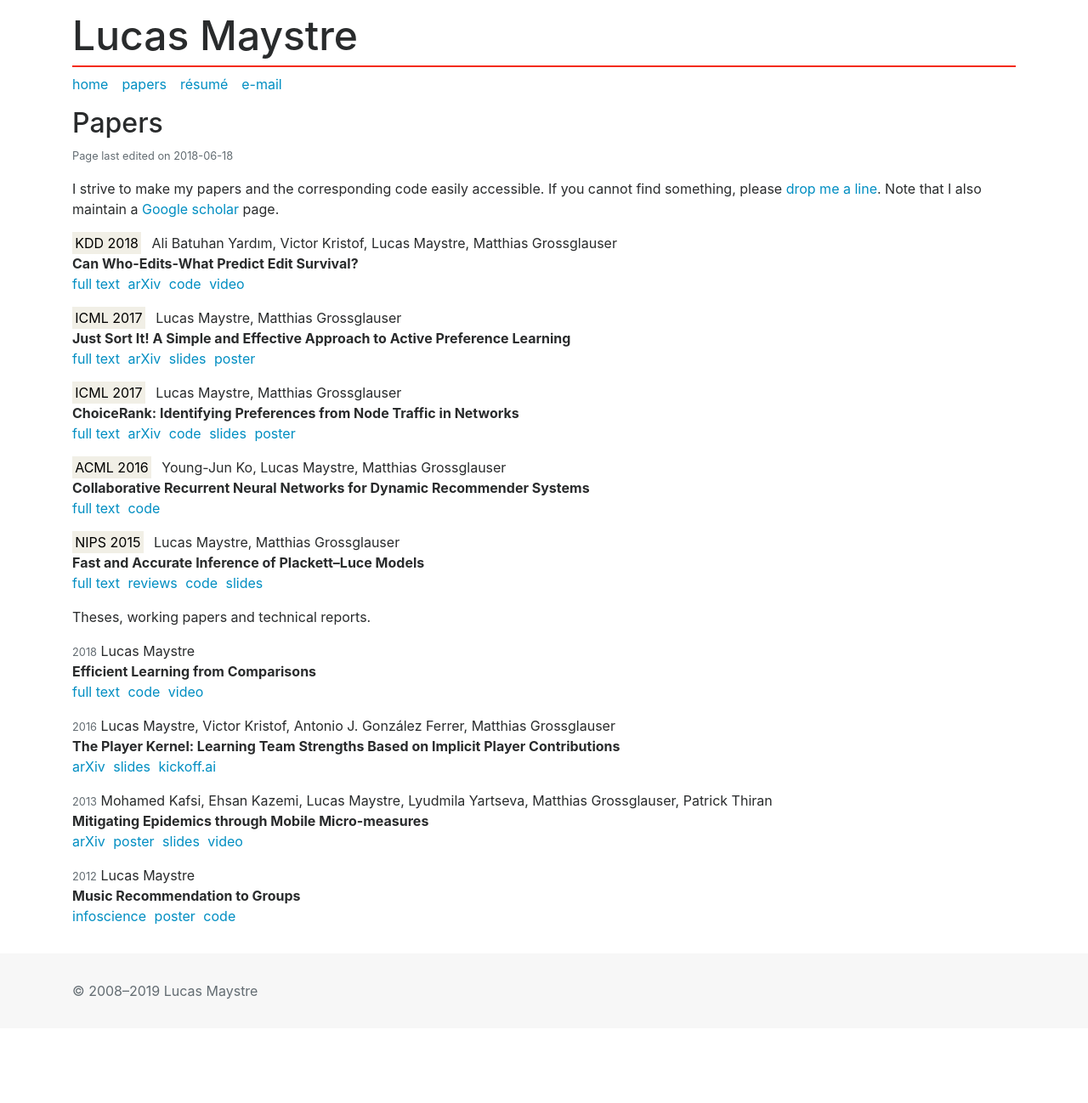
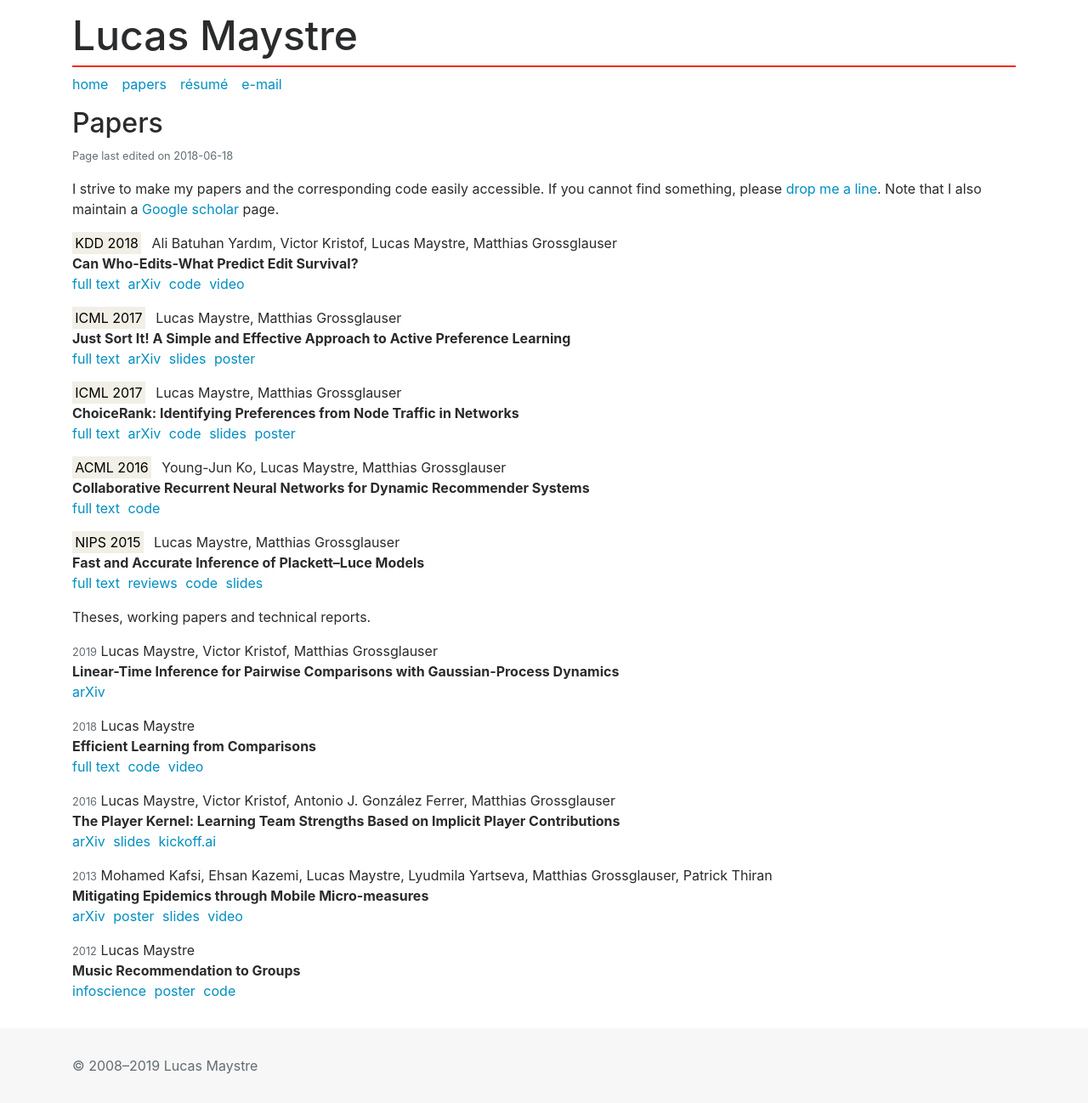
Before and after one commit to lucasmaystre/lum-web, a Jekyll site: the page built from papers.md, in a window 1280 px wide. Shown: the whole page at 85% size. Built offline with Jekyll 4.4.1, drawn with Linux system fonts in a browser that asks for light colours; before the commit the page ends 1210 px from its top, so only the background shows below that.

Commit message:
Add KickScore paper (arXiv version).

```diff
--- a/_data/papers.yml
+++ b/_data/papers.yml
@@ -1,3 +1,10 @@
+maystre2019pairwise:
+  year: 2019
+  title: "Linear-Time Inference for Pairwise Comparisons with Gaussian-Process Dynamics"
+  authors: Lucas Maystre, Victor Kristof, Matthias Grossglauser
+  links:
+    arXiv: https://arxiv.org/abs/1903.07746
+
 maystre2018efficient:
   year: 2018
   title: "Efficient Learning from Comparisons"
--- a/papers.md
+++ b/papers.md
@@ -17,6 +17,7 @@ cannot find something, please [drop me a line][1]. Note that I also maintain a
 
 Theses, working papers and technical reports.
 
+{% include paper.html key="maystre2019pairwise" %}
 {% include paper.html key="maystre2018efficient" %}
 {% include paper.html key="maystre2016player" %}
 {% include paper.html key="kafsi2013mitigating" %}
```
